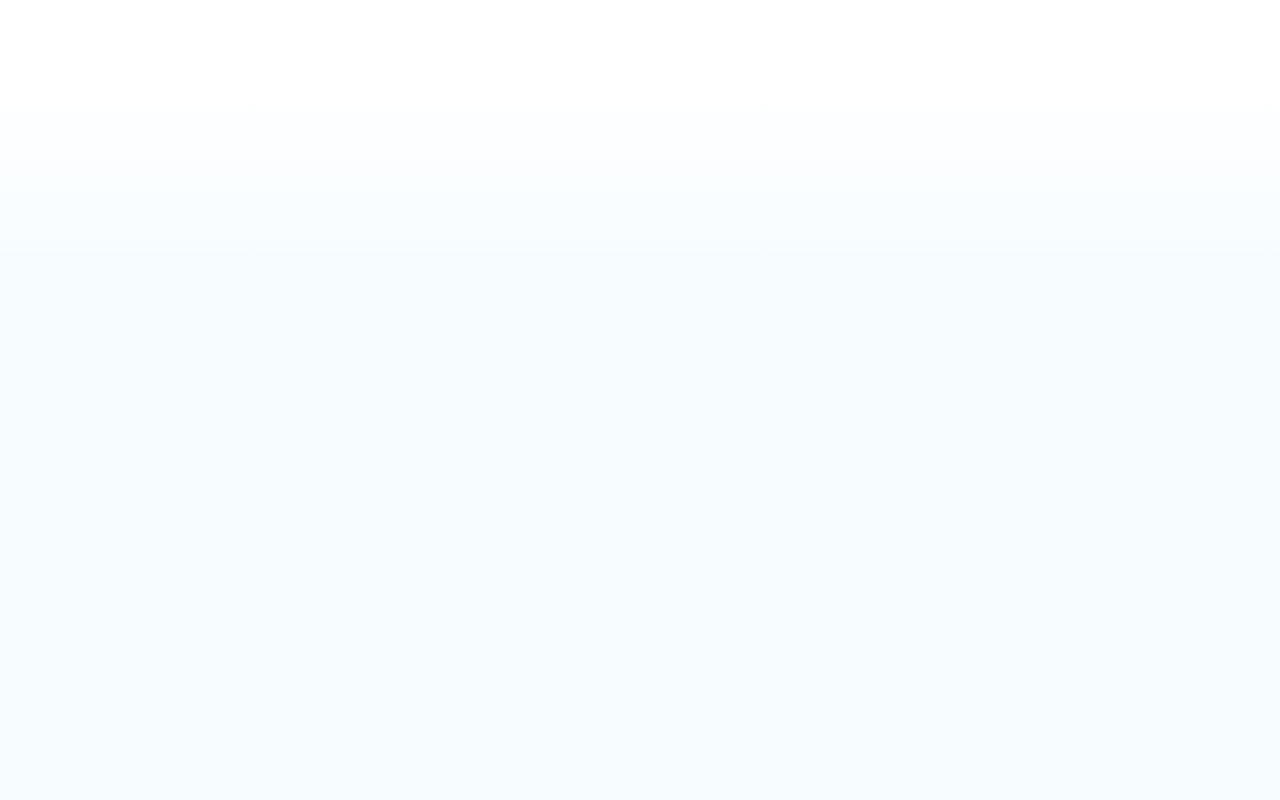
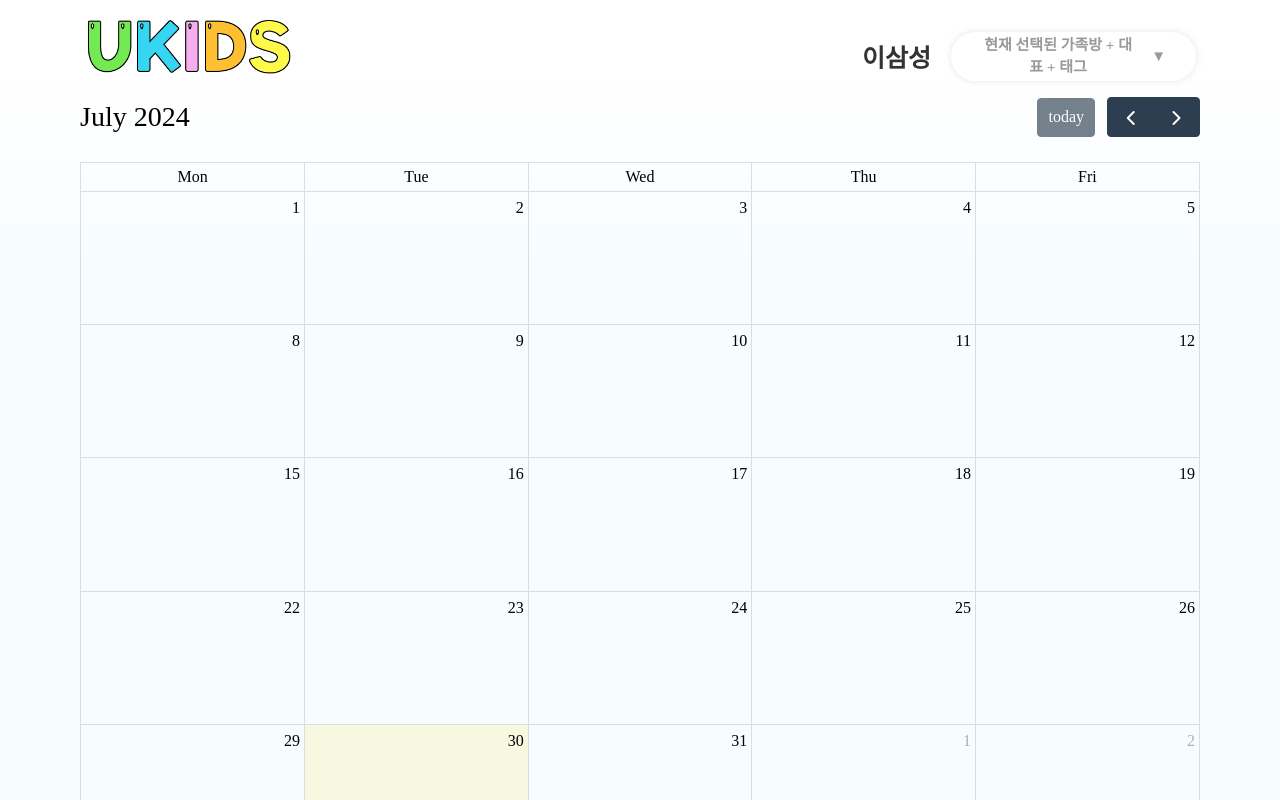
Before and after one commit to wooqqq/UKIDS, a React (Vite) app in the folder ukids/: page /schedule in a window 1280 px wide. Before the commit this address had no page. Shown: the top 800 px of the page. Built offline with nearby package versions, Linux system fonts and the light colour scheme.

Commit message:
feat: FullCalendar 라이브러리 종속성 추가

```diff
--- a/ukids/package.json
+++ b/ukids/package.json
@@ -10,6 +10,11 @@
     "preview": "vite preview"
   },
   "dependencies": {
+    "@fullcalendar/core": "^6.1.15",
+    "@fullcalendar/daygrid": "^6.1.15",
+    "@fullcalendar/list": "^6.1.15",
+    "@fullcalendar/react": "^6.1.15",
+    "@fullcalendar/timegrid": "^6.1.15",
     "@tanstack/react-query": "^5.51.15",
     "@tanstack/react-query-devtools": "^5.51.15",
     "axios": "^1.7.2",
--- a/ukids/src/App.tsx
+++ b/ukids/src/App.tsx
@@ -3,7 +3,7 @@ import Home from './pages/Home';
 import MyPage from './pages/MyPage';
 import FamilyChatting from './pages/FamilyChatting';
 import FamilyVideoCall from './pages/FamilyVideoCall';
-// import Calendar from './pages/Schedule';
+import Schedule from './pages/Schedule';
 
 // 1. Home "/" : 가장 기본 페이지 (로그인 전, 후)
 // 2. Albums "/albums" : 사진 앨범
@@ -19,7 +19,7 @@ const App = () => {
         <Route path="/user" element={<MyPage />} />
         <Route path="/chat-room" element={<FamilyChatting />} />
         <Route path="/video-call-room" element={<FamilyVideoCall />} />
-        {/* <Route path="/schedule" element={<Calendar />} /> */}
+        <Route path="/schedule" element={<Schedule />} />
       </Routes>
     </>
   );
--- a/ukids/src/components/feature/calendar/CalendarBox.tsx
+++ b/ukids/src/components/feature/calendar/CalendarBox.tsx
@@ -1,19 +1,16 @@
-import { Calendar } from '@fullcalendar/core';
-import dayGridPlugin from '@fullcalendar/daygrid';
+import FullCalendar from '@fullcalendar/react';
+import dayGridPlugin from '@fullcalendar/daygrid'; // a plugin!
 
-const CalendarBox: React.FC = () => {
-  document.addEventListener('DOMContentLoaded', function () {
-    let calendarEl: HTMLElement = document.getElementById('calendar')!;
-
-    let calendar = new Calendar(calendarEl, {
-      plugins: [dayGridPlugin],
-      // options here
-    });
-
-    calendar.render();
-  });
-
-  return <></>;
-};
-
-export default CalendarBox;
+export default function Calendar() {
+  return (
+    <FullCalendar
+      plugins={[dayGridPlugin]}
+      initialView="dayGridMonth"
+      weekends={false}
+      events={[
+        { title: 'event 1', date: '2019-04-01' },
+        { title: 'event 2', date: '2019-04-02' },
+      ]}
+    />
+  );
+}
--- a/ukids/src/pages/Schedule.tsx
+++ b/ukids/src/pages/Schedule.tsx
@@ -1,6 +1,6 @@
 import Footer from '../components/Footer';
 import Header from '../components/Header';
-import CalendarBox from '../components/feature/calendar/CalendarBox';
+import Calendar from '../components/feature/calendar/CalendarBox';
 
 const Schedule: React.FC = () => {
   return (
@@ -9,7 +9,7 @@ const Schedule: React.FC = () => {
       <div className="main-layout">
         {/* 메뉴바 */}
         {/* 콘텐츠 */}
-        <CalendarBox />
+        <Calendar />
       </div>
       <Footer />
     </>
```
Also changed, not shown: 2 other files (tests, documents, lock files or other folders).
